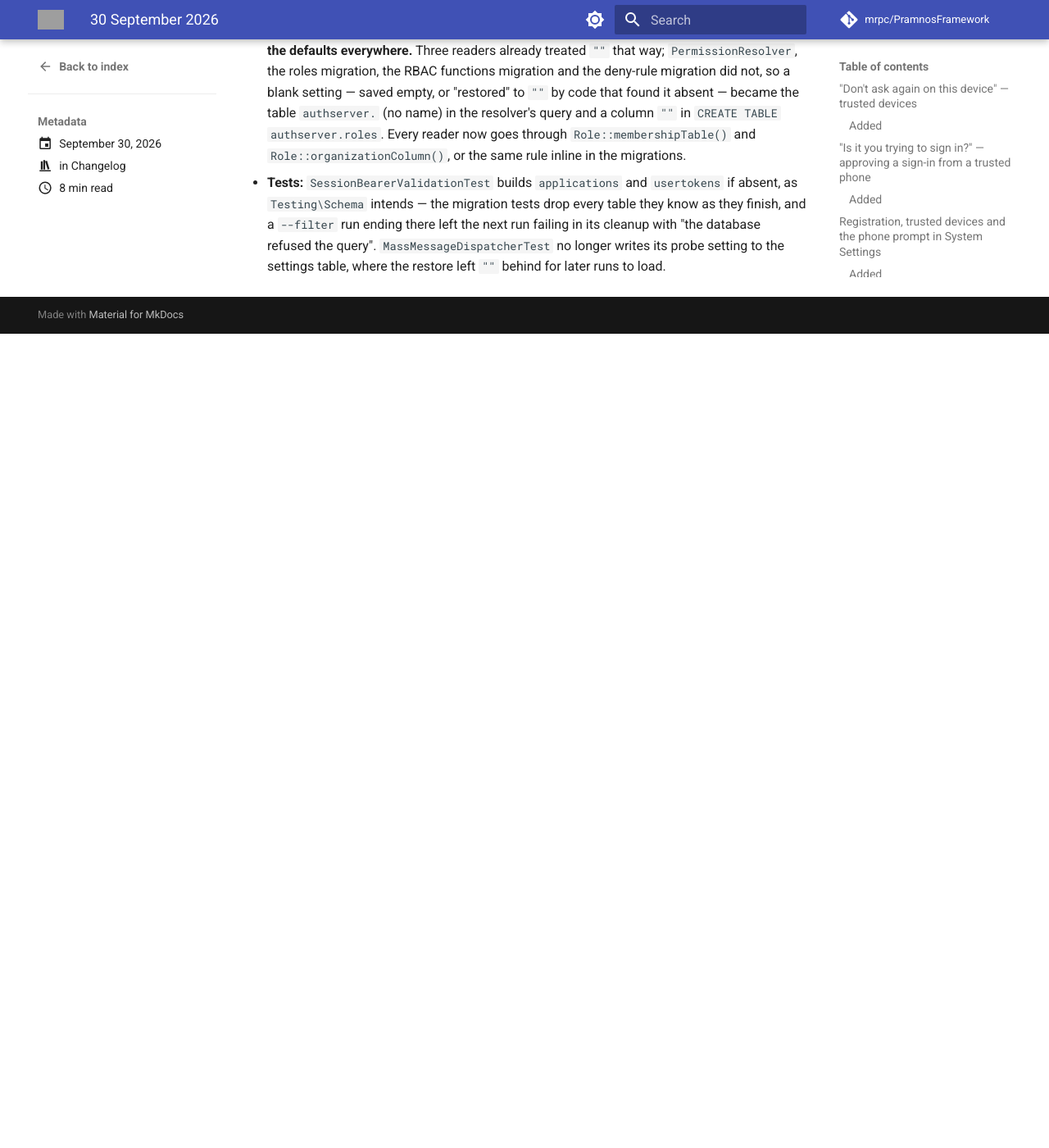
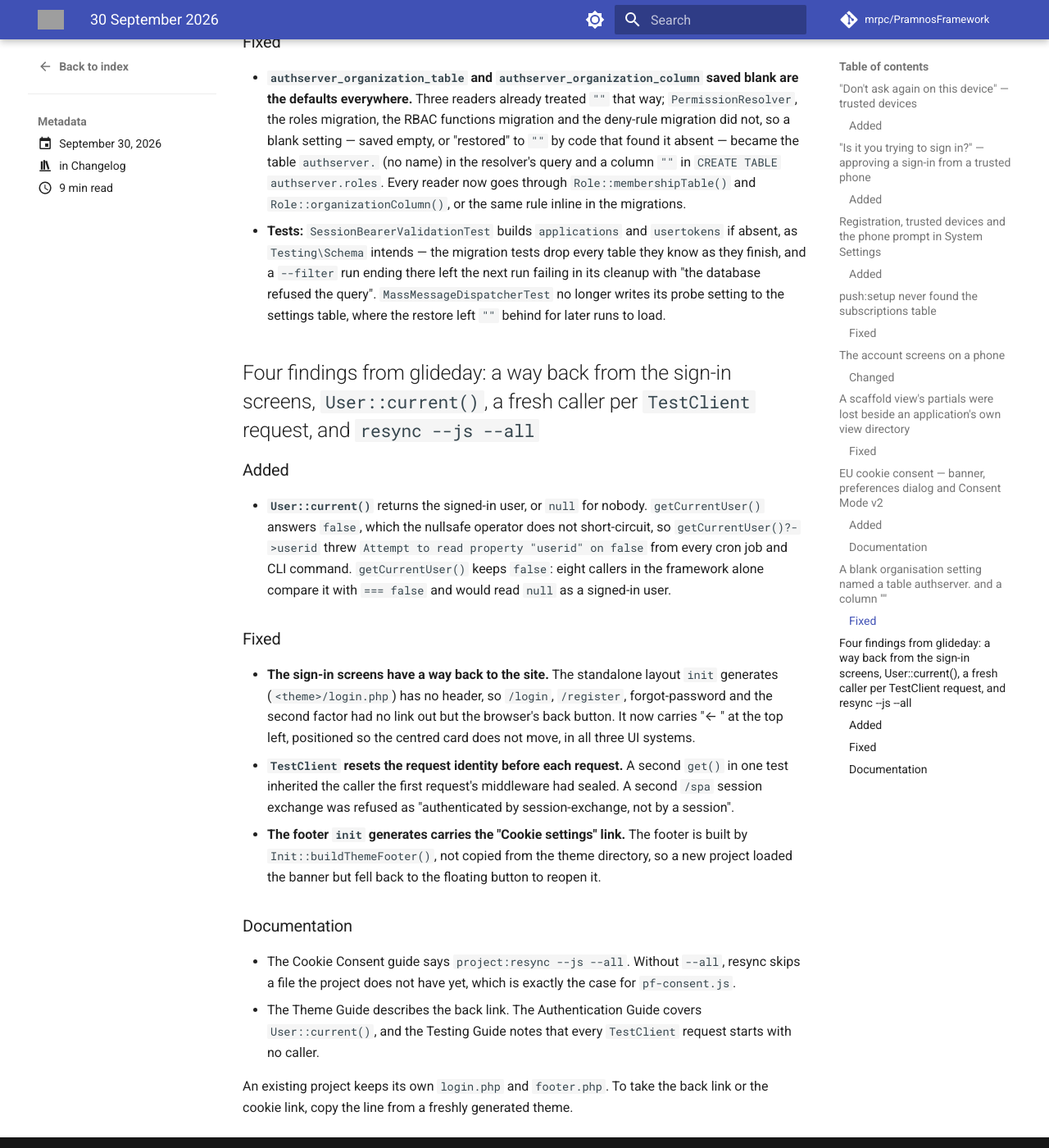
Before and after one commit to mrpc/PramnosFramework, an MkDocs documentation site: the page built from docs/version-history/posts/2026-09-30.md, in a window 1280 px wide and 1400 px high, scrolled down 5372 px. Shown: the whole window at 82% size. Built offline with MkDocs 1.6.1 and Material for MkDocs 9.7.7, drawn with Linux system fonts in a browser that asks for light colours; comment, search, counter and statistics services are not loaded; before the commit the page ends 5779 px from its top, so only the background shows below that; some of the changed text lies outside the part shown; grey boxes are pictures that could not be loaded.

Commit message:
docs(consent): an existing project adds the script with project:resync --js --all
Without --all resync skips a file the project does not have yet. Today's
changelog entry for the four glideday findings.

```diff
--- a/docs/version-history/posts/2026-09-30.md
+++ b/docs/version-history/posts/2026-09-30.md
@@ -15,6 +15,7 @@ categories:
 - The account screens on a phone
 - A scaffold view's partials were lost beside an application's own view directory
 - EU cookie consent — banner, preferences dialog and Consent Mode v2
+- Four findings from glideday: a way back from the sign-in screens, `User::current()`, a fresh caller per `TestClient` request, and `resync --js --all`
 - A blank organisation setting named a table `authserver.` and a column `""`
 
 <!-- more -->
@@ -173,7 +174,7 @@ against the bundled one.
 
 The banner is decided in the browser, so the page cache keeps working: the tag is the same
 for every visitor, is an external file with no inline script, and the server never sets the
-cookie. An existing project adopts it with `project:resync --js` plus one line in its footer.
+cookie. An existing project adopts it with `project:resync --js --all` plus one line in its footer.
 See the guide for this and for the SPA shell.
 
 ### Documentation
@@ -198,3 +199,36 @@ See the guide for this and for the SPA shell.
   a `--filter` run ending there left the next run failing in its cleanup with "the database
   refused the query". `MassMessageDispatcherTest` no longer writes its probe setting to the
   settings table, where the restore left `""` behind for later runs to load.
+
+## Four findings from glideday: a way back from the sign-in screens, `User::current()`, a fresh caller per `TestClient` request, and `resync --js --all`
+
+### Added
+
+- **`User::current()`** returns the signed-in user, or `null` for nobody. `getCurrentUser()`
+  answers `false`, which the nullsafe operator does not short-circuit, so
+  `getCurrentUser()?->userid` threw `Attempt to read property "userid" on false` from every
+  cron job and CLI command. `getCurrentUser()` keeps `false`: eight callers in the framework
+  alone compare it with `=== false` and would read `null` as a signed-in user.
+
+### Fixed
+
+- **The sign-in screens have a way back to the site.** The standalone layout `init` generates
+  (`<theme>/login.php`) has no header, so `/login`, `/register`, forgot-password and the second
+  factor had no link out but the browser's back button. It now carries "← <app name>" at the
+  top left, positioned so the centred card does not move, in all three UI systems.
+- **`TestClient` resets the request identity before each request.** A second `get()` in one
+  test inherited the caller the first request's middleware had sealed. A second `/spa` session
+  exchange was refused as "authenticated by session-exchange, not by a session".
+- **The footer `init` generates carries the "Cookie settings" link.** The footer is built by
+  `Init::buildThemeFooter()`, not copied from the theme directory, so a new project loaded the
+  banner but fell back to the floating button to reopen it.
+
+### Documentation
+
+- The Cookie Consent guide says `project:resync --js --all`. Without `--all`, resync skips a
+  file the project does not have yet, which is exactly the case for `pf-consent.js`.
+- The Theme Guide describes the back link. The Authentication Guide covers `User::current()`,
+  and the Testing Guide notes that every `TestClient` request starts with no caller.
+
+An existing project keeps its own `login.php` and `footer.php`. To take the back link or the
+cookie link, copy the line from a freshly generated theme.
```
Also changed, not shown: docs/Pramnos_Cookie_Consent_Guide.md (+5 -2 lines).
